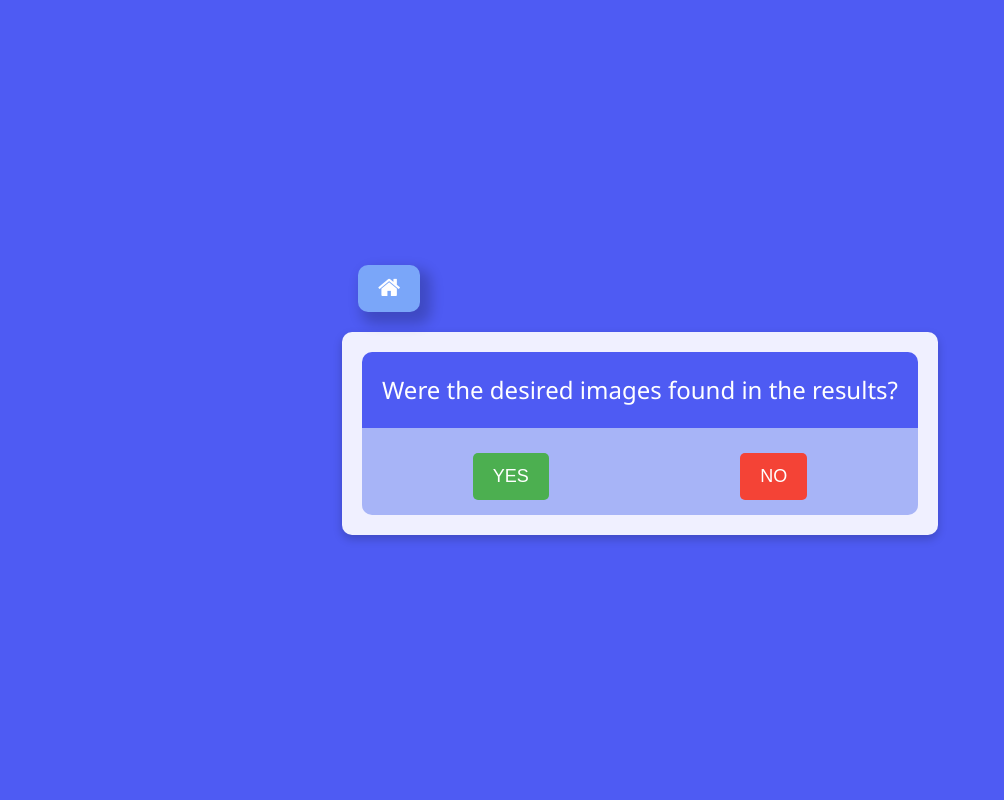
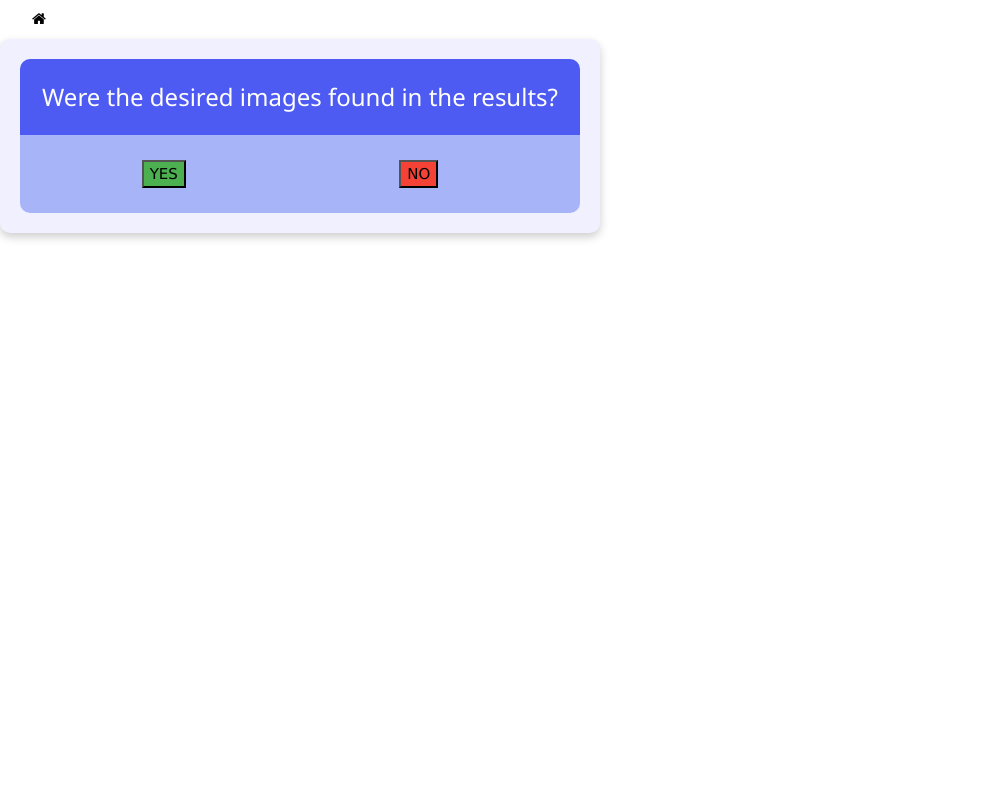
Before and after one commit to tranphuongtruc/Image_retrieval_UI, a Flask app: template templates/feedback.html in a window 1280 px wide. Shown: the whole page, without its empty margins (0-1004 px from the left). Run offline with Flask 2, Linux system fonts and the light colour scheme; the template is opened without the code that fills it, so the values that code supplies are empty; parts of the project's set-up code (start-up, migrations or seed data) failed here and were passed over.

Commit message:
Update feedback-styles.css

```diff
--- a/static/feedback-styles.css
+++ b/static/feedback-styles.css
@@ -1,14 +1,9 @@
-body {
-    font-family: Arial, sans-serif;
-    background-color: #4e5bf3;
-    margin: 0;
-    padding: 0;
-    display: flex;
-    justify-content: center;
-    align-items: center;
-    height: 100vh;
+.w3-modal-content {
+    max-width: 600px; /* Or any reasonable max width */
+    margin: auto;
 }
 
+/* Feedback Section Style */
 .feedback-section {
     text-align: center;
     background-color: #f0f0ff;
@@ -19,6 +14,7 @@
     width: 100%;
 }
 
+/* Feedback Question Style */
 .question {
     background-color: #4e5bf3;
     padding: 20px;
@@ -31,10 +27,11 @@
     margin: 0;
 }
 
+/* Options Section Style */
 .options {
     display: flex;
     justify-content: space-around;
-    padding: 15px;
+    padding: 25px;
     background-color: #a7b4f7;
     border-radius: 0 0 10px 10px;
 }
@@ -43,49 +40,43 @@
     text-align: center;
 }
 
-.w3-button {
-    background-color: #7aa6f9;
-    color: white;
-    padding: 10px 20px;
-    border: none;
-    border-radius: 10px;
-    cursor: pointer;
-    transition: background-color 0.3s ease;
-    box-shadow: 7px 8px 13px 4px rgba(0, 0, 0, 0.2);
-    margin-bottom: 20px;
-}
-
-.w3-button .fa-home {
-    font-size: 24px;
-}
-
-.w3-button:hover {
-    background-color: #6e84ff !important;
-}
 
 
-.yes-button, .no-button {
-    margin-top: 10px;
-    padding: 10px 20px;
-    border: none;
-    border-radius: 5px;
-    color: white;
-    font-size: 18px;
-    cursor: pointer;
-}
-
+/* Yes and No Buttons */
 .yes-button {
     background-color: #4CAF50;
+    margin-right: 20px;
 }
 
 .no-button {
     background-color: #f44336;
+    margin-right: 20px;
 }
 
 .yes-button:hover {
-    background-color: #459b49;
+    background-color: #46934a !important;
 }
 
 .no-button:hover {
-    background-color: #d73734;
+    background-color: #c03c3a !important;
 }
+
+
+/* Close Buttons */
+.close-button {
+    display: inline-block;
+    background-color: #6e84ff;
+    color: white;
+    border-radius: 50%;
+    padding: 10px 15px;
+    font-size: 18px;
+    cursor: pointer;
+    line-height: 1;
+    box-shadow: 0 8px 8px rgba(0, 0, 0, 0.2);
+    transition: background-color 0.3s ease, box-shadow 0.3s ease;
+}
+
+.close-button:hover {
+    background-color: #5e71df;
+    box-shadow: 0 6px 12px rgba(0, 0, 0, 0.3);
+}
```
